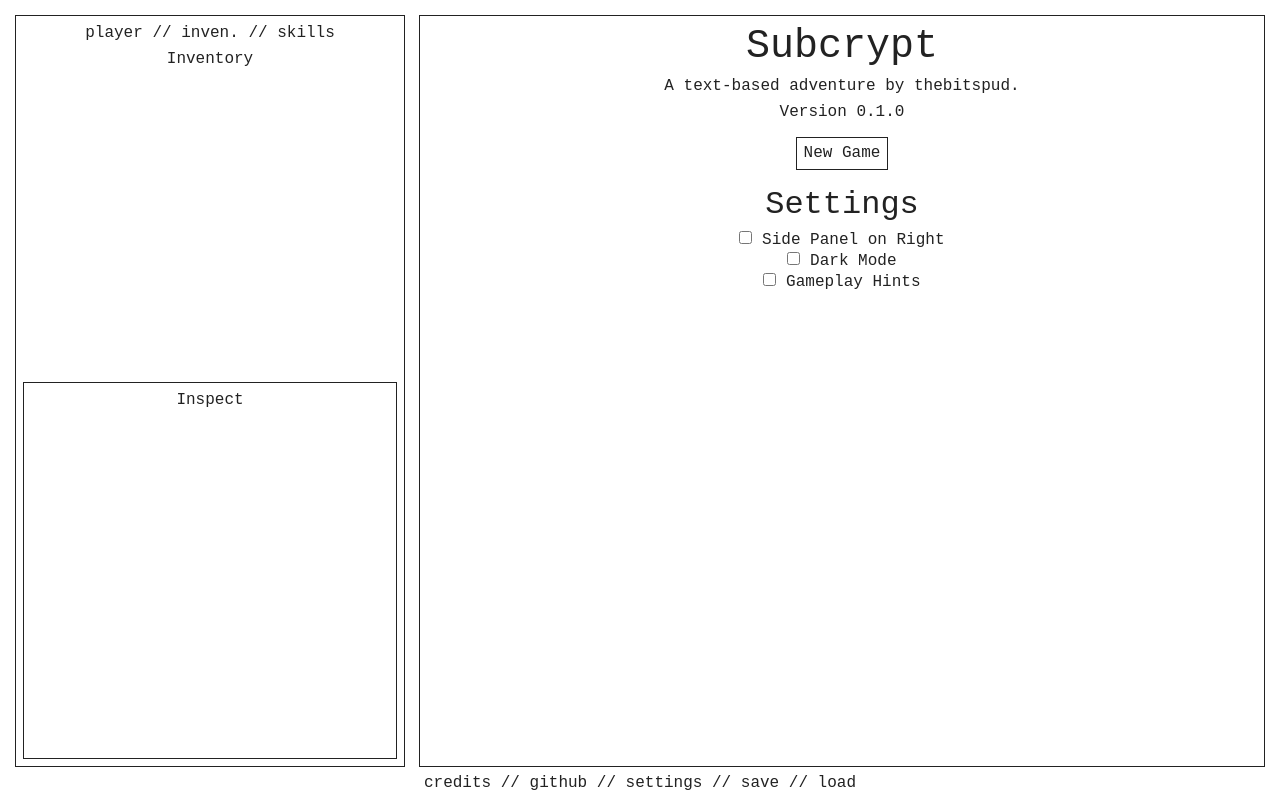
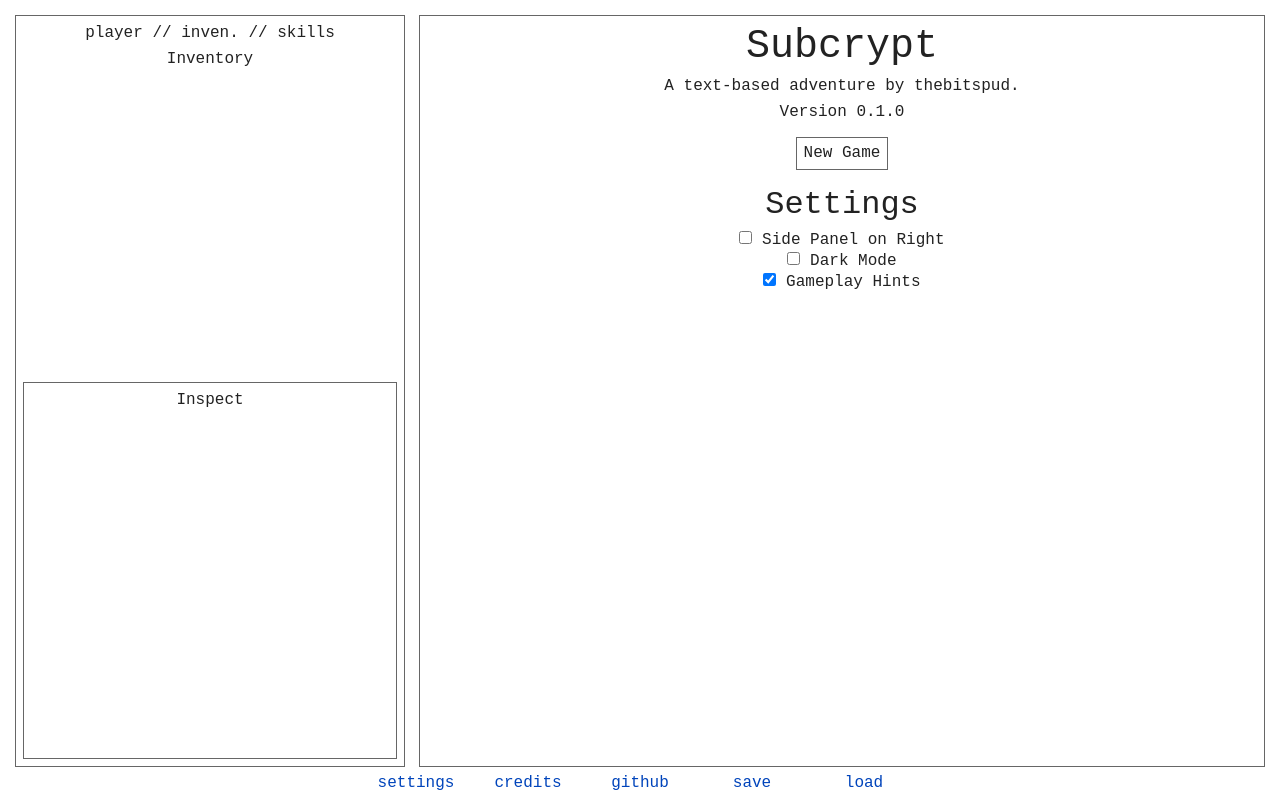
Before and after one commit to thebitspud/subcrypt, a Svelte app: page / in a window 1280 px wide. Built offline with nearby package versions, Linux system fonts and the light colour scheme.

Commit message:
Added styling for links and inline buttons
+ automatically syncs version changes
+ updated footer content

```diff
--- a/package.json
+++ b/package.json
@@ -1,6 +1,6 @@
 {
   "name": "svelte-app",
-  "version": "1.0.0",
+  "version": "0.1.0",
   "private": true,
   "scripts": {
     "build": "rollup -c",
@@ -10,6 +10,7 @@
   },
   "devDependencies": {
     "@rollup/plugin-commonjs": "^17.0.0",
+    "@rollup/plugin-json": "^4.1.0",
     "@rollup/plugin-node-resolve": "^11.0.0",
     "@rollup/plugin-typescript": "^8.0.0",
     "@tsconfig/svelte": "^2.0.0",
--- a/public/styles/global.css
+++ b/public/styles/global.css
@@ -1,7 +1,8 @@
 :root {
   --main-color: #222;
+  --border-color: #666;
   --bg-color: #fff;
-  --disabled-color: #999;
+  --link-color: #04b;
 }
 
 html,
--- a/public/styles/inputs.css
+++ b/public/styles/inputs.css
@@ -8,20 +8,19 @@ textarea {
   box-sizing: border-box;
   padding: 0.4rem;
   margin: 0 0 0.5rem;
-  border: 1px solid #222;
+  border: 1px solid var(--border-color);
   border-radius: 0;
 }
 
 button {
   color: #222;
   background-color: #fff;
-  outline: none;
   cursor: pointer;
 }
 
 button:disabled {
-  color: var(--disabled-color);
-  border-color: var(--disabled-color);
+  color: #999;
+  border-color: #999;
 }
 
 button:not(:disabled):hover {
@@ -31,3 +30,30 @@ button:not(:disabled):hover {
 button:not(:disabled):active {
   background-color: #ddd;
 }
+
+button.text {
+  background: inherit;
+  user-select: text;
+
+  padding: 0;
+  margin: 0;
+  border: none;
+  outline: none;
+}
+
+a {
+  text-decoration: none;
+  color: var(--link-color);
+}
+
+a:hover,
+button.text:hover {
+  background-color: inherit;
+  opacity: 0.8;
+}
+
+a:active,
+button.text:active {
+  background-color: inherit;
+  opacity: 0.6;
+}
--- a/rollup.config.js
+++ b/rollup.config.js
@@ -1,11 +1,12 @@
-import svelte from 'rollup-plugin-svelte';
-import commonjs from '@rollup/plugin-commonjs';
-import resolve from '@rollup/plugin-node-resolve';
-import livereload from 'rollup-plugin-livereload';
-import { terser } from 'rollup-plugin-terser';
-import sveltePreprocess from 'svelte-preprocess';
-import typescript from '@rollup/plugin-typescript';
-import css from 'rollup-plugin-css-only';
+import svelte from "rollup-plugin-svelte";
+import commonjs from "@rollup/plugin-commonjs";
+import resolve from "@rollup/plugin-node-resolve";
+import livereload from "rollup-plugin-livereload";
+import { terser } from "rollup-plugin-terser";
+import sveltePreprocess from "svelte-preprocess";
+import typescript from "@rollup/plugin-typescript";
+import css from "rollup-plugin-css-only";
+import json from "@rollup/plugin-json";
 
 const production = !process.env.ROLLUP_WATCH;
 
@@ -19,36 +20,40 @@ function serve() {
   return {
     writeBundle() {
       if (server) return;
-			server = require('child_process').spawn('npm', ['run', 'start', '--', '--dev'], {
-				stdio: ['ignore', 'inherit', 'inherit'],
-				shell: true
-			});
+      server = require("child_process").spawn(
+        "npm",
+        ["run", "start", "--", "--dev"],
+        {
+          stdio: ["ignore", "inherit", "inherit"],
+          shell: true,
+        }
+      );
 
-			process.on('SIGTERM', toExit);
-			process.on('exit', toExit);
-		}
+      process.on("SIGTERM", toExit);
+      process.on("exit", toExit);
+    },
   };
 }
 
 export default {
-	input: 'src/main.ts',
+  input: "src/main.ts",
   output: {
     sourcemap: true,
-		format: 'iife',
-		name: 'app',
-		file: 'public/build/bundle.js'
+    format: "iife",
+    name: "app",
+    file: "public/build/bundle.js",
   },
   plugins: [
     svelte({
       preprocess: sveltePreprocess({ sourceMap: !production }),
       compilerOptions: {
         // enable run-time checks when not in production
-				dev: !production
-			}
+        dev: !production,
+      },
     }),
     // we'll extract any component CSS out into
     // a separate file - better for performance
-		css({ output: 'bundle.css' }),
+    css({ output: "bundle.css" }),
 
     // If you have external dependencies installed from
     // npm, you'll most likely need these plugins. In
@@ -57,12 +62,13 @@ export default {
     // https://github.com/rollup/plugins/tree/master/packages/commonjs
     resolve({
       browser: true,
-			dedupe: ['svelte']
+      dedupe: ["svelte"],
     }),
     commonjs(),
+    json(),
     typescript({
       sourceMap: !production,
-			inlineSources: !production
+      inlineSources: !production,
     }),
 
     // In dev mode, call `npm run start` once
@@ -71,13 +77,13 @@ export default {
 
     // Watch the `public` directory and refresh the
     // browser on changes when not in production
-		!production && livereload('public'),
+    !production && livereload("public"),
 
     // If we're building for production (npm run build
     // instead of npm run dev), minify
-		production && terser()
+    production && terser(),
   ],
   watch: {
-		clearScreen: false
-	}
+    clearScreen: false,
+  },
 };
--- a/src/components/Footer.svelte
+++ /dev/null
@@ -1,11 +0,0 @@
-<script lang="ts">
-</script>
-
-<div class="Footer">credits // github // settings // save // load</div>
-
-<style>
-  .Footer {
-    flex: 0 0 auto; /* Only occupies necessary space at bottom, game content fills rest of screen */
-    margin: 0 1rem; /* Footer will overlap game content if no vertical margin */
-  }
-</style>
--- a/src/components/containers/App.svelte
+++ b/src/components/containers/App.svelte
@@ -1,8 +1,8 @@
 <script lang="ts">
   import MainPanel from "./MainPanel.svelte";
   import SidePanel from "./SidePanel.svelte";
-  import Footer from "../Footer.svelte";
-  import { settings } from "../../stores/settings";
+  import Footer from "./Footer.svelte";
+  import { settings } from "../../scripts/stores/settings";
 </script>
 
 <main>
@@ -44,7 +44,7 @@
 
   .game > :global(div) {
     margin: 0.5rem;
-    outline: var(--main-color) 1px solid;
+    outline: var(--border-color) 1px solid;
     padding: 0.5rem;
   }
 </style>
--- /dev/null
+++ b/src/components/containers/Footer.svelte
@@ -0,0 +1,41 @@
+<script lang="ts">
+  function openCredits() {}
+
+  function openSettings() {}
+
+  function save() {}
+
+  function load() {}
+</script>
+
+<div class="Footer">
+  <button class="text" on:click={openSettings}>settings</button>
+  <button class="text" on:click={openCredits}>credits</button>
+  <a
+    draggable="false"
+    href="https://github.com/thebitspud/subcrypt"
+    rel="noreferrer"
+    target="_blank">github</a
+  >
+  <button class="text" on:click={save}>save</button>
+  <button class="text" on:click={load}>load</button>
+</div>
+
+<style>
+  .Footer {
+    display: flex;
+    flex-flow: row wrap;
+    justify-content: center;
+
+    flex: 0 0 auto; /* Only occupies necessary space at bottom, game content fills rest of screen */
+    margin: 0 1rem -0.5rem; /* Footer will overlap game content if no top margin */
+    /* The negative bottom margin is for cancelling out the margin of the last row of flex items */
+  }
+
+  .Footer > * {
+    flex: 0 0 7rem;
+    margin-bottom: 0.5rem;
+    color: var(--link-color);
+    user-select: none;
+  }
+</style>
--- a/src/components/containers/MainPanel.svelte
+++ b/src/components/containers/MainPanel.svelte
@@ -1,5 +1,6 @@
 <script lang="ts">
   import Settings from "../displays/Settings.svelte";
+  import pkg from "../../../package.json";
 
   function newGame() {}
 </script>
@@ -7,7 +8,7 @@
 <div class="MainPanel">
   <h1>Subcrypt</h1>
   <p>A text-based adventure by thebitspud.</p>
-  <p>Version 0.1.0</p>
+  <p>Version {pkg.version}</p>
   <button on:click={newGame} style="margin: 0.5rem auto 1rem">New Game</button>
   <Settings />
 </div>
--- a/src/components/displays/Inspect.svelte
+++ b/src/components/displays/Inspect.svelte
@@ -6,6 +6,6 @@
 <style>
   .Inspect {
     padding: 0.5rem;
-    outline: var(--main-color) 1px solid;
+    outline: var(--border-color) 1px solid;
   }
 </style>
--- a/src/components/displays/Settings.svelte
+++ b/src/components/displays/Settings.svelte
@@ -1,5 +1,5 @@
 <script lang="ts">
-  import { settings } from "../../stores/settings";
+  import { settings } from "../../scripts/stores/settings";
 </script>
 
 <div class="Settings">
@@ -23,6 +23,8 @@
     :root {
       --main-color: #fff;
       --bg-color: #181818;
+      --border-color: #aaa;
+      --link-color: #28f;
     }
   </style>
 {/if}
--- a/src/stores/settings.ts
+++ b/src/scripts/stores/settings.ts
@@ -3,5 +3,5 @@ import { writable } from "svelte/store";
 export const settings = writable({
   rightSidePanel: false,
   darkMode: false,
-  gameHints: false,
+  gameHints: true,
 });
```
Also changed, not shown: 1 other file (tests, documents, lock files or other folders). Lines whose indentation alone changed are shown as unchanged.
